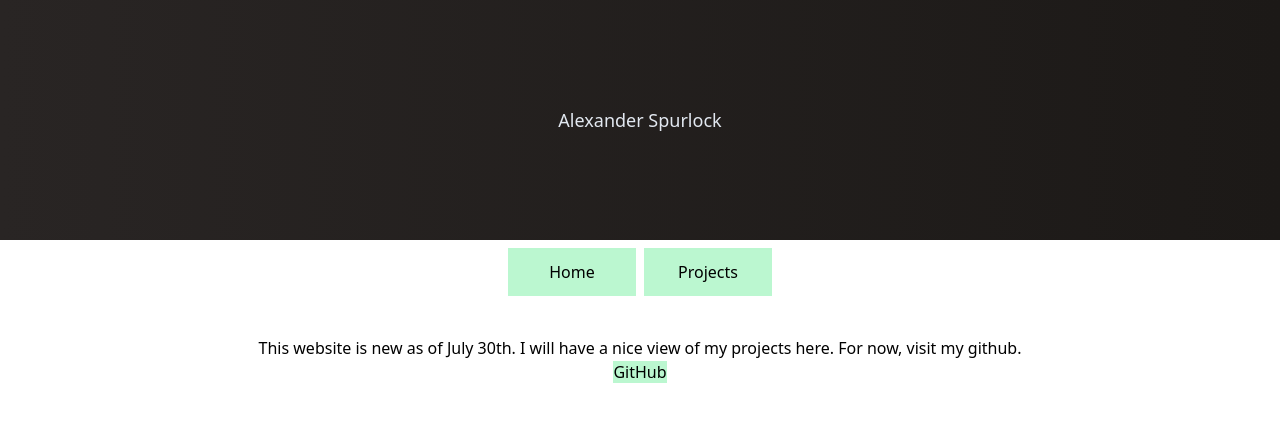
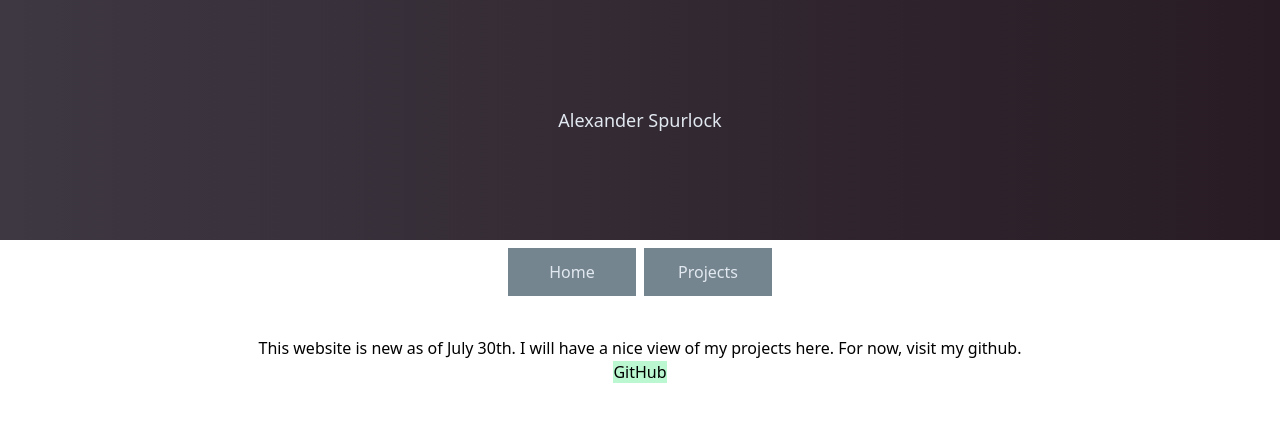
Before and after one commit to alexspurlock25/personal-site, a React (Vite) app: page /projects in a window 1280 px wide. Shown: the top 422 px of the page. Built offline with nearby package versions, Linux system fonts and the light colour scheme.

Commit message:
Changed colors to picked pallete

```diff
--- a/src/components/Header.jsx
+++ b/src/components/Header.jsx
@@ -1,6 +1,6 @@
 import * as React from 'react'
 
-const containerStyles = 'grid justify-center content-center w-full h-60 bg-gradient-to-r from-stone-800 to-stone-900 mb-2'
+const containerStyles = 'grid justify-center content-center w-full h-60 bg-gradient-to-r from-thunder to-deep-royal mb-2'
 const headerStyles = 'text-slate-200 text-lg'
 
 const Header = () => {
--- a/src/components/Nav.jsx
+++ b/src/components/Nav.jsx
@@ -9,7 +9,7 @@ import HomePage from '../pages/HomePage'
 import ProjectsPage from '../pages/ProjectsPage'
 import Header from './Header'
 
-const liStyles = "w-32 h-12 bg-green-200"
+const liStyles = "w-32 h-12 bg-stormy-sky text-slate-200"
 const linkStyles = "h-full grid place-items-center"
 
 const Nav = () => {
```
